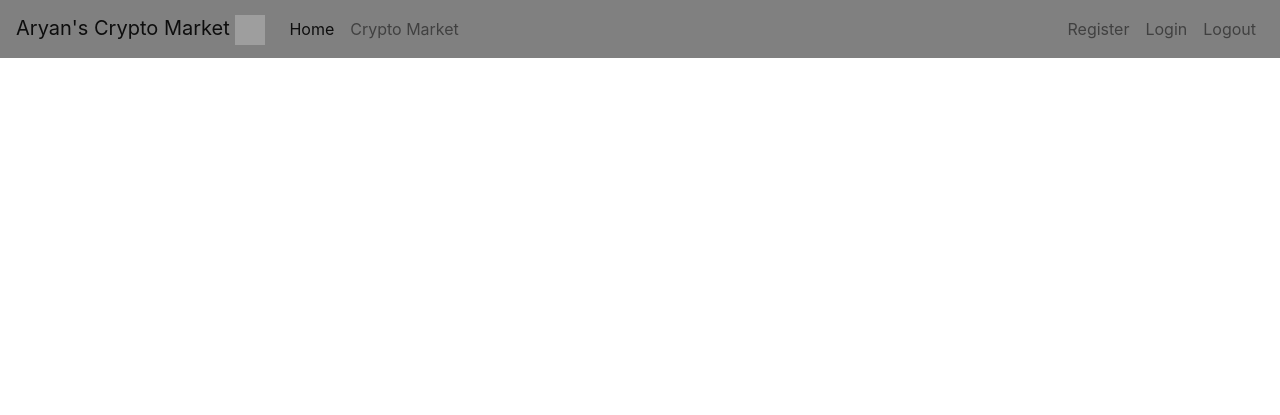
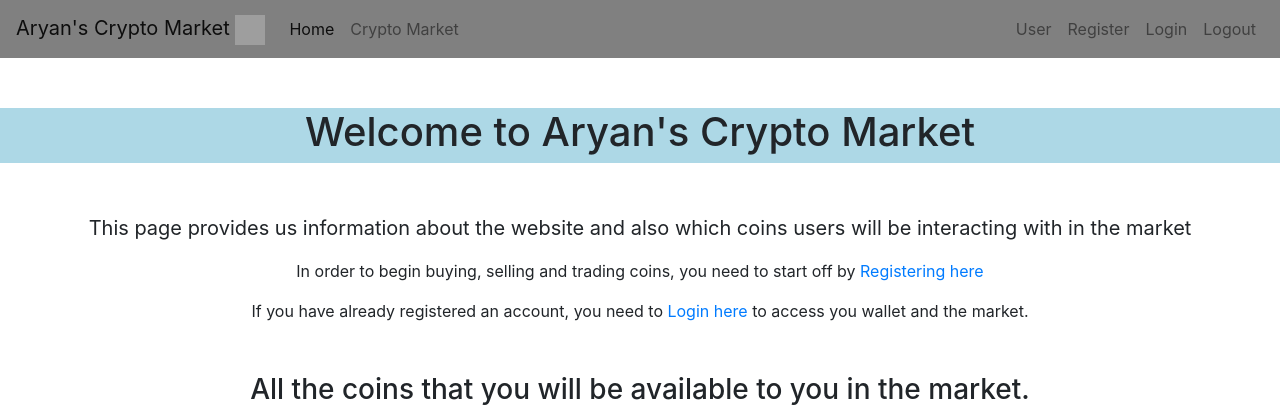
Before and after one commit to Iranpour-Aryan/Crypto-Market, a Flask app: page / in a window 1280 px wide. Shown: the top 415 px of the page. Before the commit the page ends 58 px from the top, so only its background shows below. Run offline with Flask 2, Linux system fonts and the light colour scheme; some libraries are stand-ins or nearby versions; grey boxes are pictures that could not be loaded.

Commit message:
second commit

```diff
--- a/main.py
+++ b/main.py
@@ -1,11 +1,12 @@
 import os
-
 from werkzeug.security import generate_password_hash, check_password_hash
 import certifi
 from flask import Flask, redirect, url_for, render_template, request, session, flash
 from datetime import timedelta
 from pymongo import MongoClient
 from dotenv import load_dotenv
+import yfinance as yf
+
 
 load_dotenv()
 
@@ -18,20 +19,24 @@ app.db = client.crypto_market
 
 @app.route('/')
 def home():
-    return render_template("index.html")
+    return render_template("index.html")    #home page.
 
 @app.route("/register", methods=["POST", "GET"])
 def register():
     if request.method == "POST":
-        existing_user = app.db.users.find_one({'username': request.form["username"]})
+        if(request.form["username"] == "" or request.form["email"] == "" or request.form["password"] == ""):
+            return render_template("register.html", error="You must fill in all three required information")
+        else:
+            existing_user = app.db.users.find_one({'username': request.form["username"]})
+            # we check if there's a username in our database with the same username as the one being submitted in the form.
 
-        if existing_user is None:
-            hashpass = generate_password_hash(request.form["password"])
-            app.db.users.insert_one({"username": request.form["username"], "password": hashpass})
-            return redirect(url_for("user"))
+            if existing_user is None:   #If there doesn't exists that username
+                hashpass = generate_password_hash(request.form["password"]) #Then you generate a hashed password for security for database
+                app.db.users.insert_one({"username": request.form["username"], "password": hashpass, "email": request.form["email"]})   #Then you add the info into our users collection in our database
+                return redirect(url_for("user")) #You get redirected to user page, then redirected to login.
 
-        else:
-            return render_template("register.html", error="Username already exists")
+            else:   #If there exists a user in database with that username in form,
+                return render_template("register.html", error="Username already exists")
 
 
     return render_template("register.html")
@@ -40,31 +45,27 @@ def register():
 
 @app.route("/login", methods=["POST", "GET"])
 def login():
-    if request.method == "POST":
-        print(request.form['username'])
-        user = app.db.users.find_one({'username': request.form['username']})
-        if user is not None:
-            if check_password_hash(user['password'], request.form['password']):
-                session.permanent = True
+    if request.method == "POST":   # If the request method is POST
+        user = app.db.users.find_one({'username': request.form['username']})   # we try and find a user with that same username in our database
+        if user is not None:    #We then check if there exists a user with the form username
+            if check_password_hash(user['password'], request.form['password']): #If there is a user, we check if the passwords are the same
+                session.permanent = True    #Once passwords are the same, we create a session for user and let them know they have logged in
                 session['username'] = request.form['username']
                 flash("You have logged in!")
-                print("bob")
-                return redirect(url_for("user"))
-            else:
-                print("nine")
-                return render_template("login.html", msg="Invalid username or Password. Please Try Again")
-        return "Invalid Username"    # return the user page after logging in
+                return redirect(url_for("user"))    #Direct them to the user page
+            else:   #If password isn't the same as the one stored in database, you retry.
+                return render_template("login.html", msg= flash("Invalid username or Password. Please Try Again"))
+        return render_template("login.html", msg=flash("Invalid Username"))    # return this statement when there is no corresponding username
     else:
-        print("jim")
         if "username" in session:                #if user is logged in
             flash("You are already logged in!")
             return redirect(url_for("user"))    #then you go to user page
-        return render_template("login.html")
+        return render_template("login.html")    #If username isn't in the session after registrating, we want it to log in
 
 
 @app.route("/user")
 def user():
-    if "username" in session:
+    if "username" in session:   #You cannot access the user page until you are successfully logged in
         username = session["username"]
         return render_template("user.html", username=username)
 
@@ -75,10 +76,40 @@ def user():
 @app.route("/logout")
 def logout():
 
-    flash("You have logged out!", "info")
+    flash("You have logged out!", "info")   #logout and then redirects to login page.
 
     session.pop("username", None)       #clears the user data once logged out
     return redirect(url_for("login"))
+
+@app.route("/market")
+def market():
+    BTC_price = yf.download(tickers='BTC-USD', period='10m')
+    ETH_price = yf.download(tickers='ETH-USD', period='10m')
+    ADA_price = yf.download(tickers='ADA-USD', period='10m')
+    XRP_price = yf.download(tickers='XRP-USD', period='10m')
+    DOGE_price = yf.download(tickers='DOGE-USD', period='10m')
+    SOL_price = yf.download(tickers='SOL-USD', period='10m')
+    XLM_price = yf.download(tickers='XLM-USD', period='10m')
+    VET_price = yf.download(tickers='VET-USD', period='10m')
+    EOS_price = yf.download(tickers='EOS-USD', period='10m')
+    THETA_price = yf.download(tickers='THETA-USD', period='10m')
+    TRX_price = yf.download(tickers='TRX-USD', period='10m')
+    MATIC_price = yf.download(tickers='MATIC-USD', period='10m')
+    LTC_price = yf.download(tickers='LTC-USD', period='10m')
+    QNT_price = yf.download(tickers='QNT-USD', period='10m')
+    LINK_price = yf.download(tickers='LINK-USD', period='10m')
+    return render_template('market.html', BTC_price=list(BTC_price['Close'])[0],
+                           ETH_price=list(ETH_price['Close'])[0],
+                           ADA_price=list(ADA_price["Close"])[0], XRP_price=list(XRP_price["Close"])[0],
+                           DOGE_price=list(DOGE_price["Close"])[0],
+                           SOL_price=list(SOL_price["Close"])[0], XLM_price=list(XLM_price["Close"])[0],
+                           VET_price=list(VET_price["Close"])[0],
+                           EOS_price=list(EOS_price["Close"])[0], THETA_price=list(THETA_price["Close"])[0],
+                           TRX_price=list(TRX_price["Close"])[0],
+                           MATIC_price=list(MATIC_price["Close"])[0], LTC_price=list(LTC_price["Close"])[0],
+                           QNT_price=list(QNT_price["Close"])[0],
+                           LINK_price=list(LINK_price["Close"])[0]
+                           )
 
 
 
--- a/static/style.css
+++ b/static/style.css
@@ -1,3 +1,4 @@
+
 .logins{
     text-align: center;
     margin-top: 180px;
@@ -37,3 +38,69 @@
     font-weight: bold;
     margin-top: 30px;
 }
+
+.home_header{
+    text-align: center;
+    font-family: -apple-system, BlinkMacSystemFont,"Segoe UI", Ubuntu, sans-serif;
+    margin-top: 50px;
+
+}
+
+.home_title{
+    text-align: center;
+    font-family: -apple-system, BlinkMacSystemFont,"Segoe UI", Ubuntu, sans-serif;
+    margin-top: 50px;
+}
+
+.home_cont{
+    height: 55px;
+    background-color: #ADD8E6;
+
+}
+
+.market_title{
+    text-align: center;
+    font-family:  -apple-system, BlinkMacSystemFont,"Segoe UI", Ubuntu, sans-serif;
+    margin-top: 50px;
+}
+
+.home_paragraph{
+    font-size: 20px;
+}
+
+
+
+.images{
+    width: 200px;
+    height: 200px;
+    margin-left: 300px;
+    margin-top: 50px;
+
+}
+
+.coin_item{
+    list-style: none;
+
+}
+
+.coin_p{
+    margin-left: 370px;
+    font-size: 20px;
+    font-weight: bold;
+    margin-top: 30px;
+}
+
+.twos{
+    display: flex;
+}
+
+
+.coins_title{
+    margin-top: 50px;
+
+}
+
+.col-8{
+    margin-left: 300px;
+
+}
--- a/templates/base.html
+++ b/templates/base.html
@@ -8,7 +8,7 @@
         <title>{% block title %}{% endblock %}</title>
     </head>
     <body>
-        <nav class="navbar navbar-expand-lg navbar-light" style="background-color: #808080;">
+        <nav class="navbar navbar-expand-lg navbar-light" style="background-color: #808080; position: sticky;">
       <a class="navbar-brand" href="{{url_for('home')}}">Aryan's Crypto Market
         <img src="https://upload.wikimedia.org/wikipedia/commons/thumb/0/05/Ethereum_logo_2014.svg/471px-Ethereum_logo_2014.svg.png" width="30" height="30" alt="">
       </a>
@@ -21,10 +21,13 @@
           <a class="nav-link" href="{{url_for('home')}}">Home <span class="sr-only">(current)</span></a>
         </li>
         <li class="nav-item">
-          <a class="nav-link" href="#">Crypto Market</a>
+          <a class="nav-link" href="{{url_for('market')}}">Crypto Market</a>
         </li>
       </ul>
       <ul class="navbar-nav">
+       <li class="nav-item">
+          <a class="nav-link" href = "{{url_for('user')}}">User</a>
+        </li>
         <li class="nav-item">
           <a class="nav-link" href = "{{url_for('register')}}">Register</a>
         </li>
--- a/templates/index.html
+++ b/templates/index.html
@@ -2,5 +2,82 @@
 {% block title %}Home Page{% endblock %}
 
 {% block content %}
+<style>
+    .navbar{
+    position: sticky;
+    top: 0;
+}
+</style>
+
+<div class="home_cont">
+    <h1 class="home_title">Welcome to Aryan's Crypto Market</h1>
+</div>
+<div class="home_header">
+    <p class="home_paragraph">This page provides us information about the website and also
+        which coins users will be interacting with in the market</p>
+    <p>In order to begin buying, selling and trading coins, you need to start off by<a href="{{url_for('register')}}"> Registering here</a></p>
+    <p>If you have already registered an account, you need to <a href="{{url_for('login')}}">Login here</a> to access you wallet and the market.</p>
+    <h3 class="coins_title">All the coins that you will be available to you in the market.</h3>
+</div>
+
+<div class="coins">
+    <ul class="twos">
+        <li class="coin_item"><img class="images" src="https://media.istockphoto.com/photos/dark-bitcoin-3d-coin-logo-illustration-in-gold-with-shadows-rendering-picture-id899414380?k=20&m=899414380&s=170667a&w=0&h=VrtPjv0Pc4B6V4B_T85pCLgk0RMWybFZbBt9C8cOkCc=">
+        <p class="coin_p">BTC</p>
+        </li>
+        <li class="coin_item"><img class="images" src="https://d33wubrfki0l68.cloudfront.net/e0901e625790ee3b9f79d3b090b1723111182f74/74648/static/4b5288012dc4b32ae7ff21fccac98de1/e1ebd/eth-diamond-black-gray.png">
+        <p class="coin_p">ETH</p>
+        </li>
+    </ul>
+    <ul class="twos">
+        <li class="coin_item"><img class="images" src="https://render.fineartamerica.com/images/rendered/default/print/8/7.5/break/images/artworkimages/medium/3/cardano-crypto-logo-ada-paulo-augusto.jpg">
+        <p class="coin_p">ADA</p>
+        </li>
+        <li class="coin_item"><img class="images" src="https://i.pinimg.com/originals/d1/da/3e/d1da3e364444683013c6a7ac67d67063.png">
+        <p class="coin_p">XRP</p>
+        </li>
+    </ul>
+    <ul class="twos">
+        <li class="coin_item"><img class="images" src="https://encrypted-tbn0.gstatic.com/images?q=tbn:ANd9GcQxspKL93ubzAsLv13ojKUWRUCxOvVK72jLjw&usqp=CAU">
+        <p class="coin_p">Doge Coin</p>
+        </li>
+        <li class="coin_item"><img class="images" src="https://upload.wikimedia.org/wikipedia/en/b/b9/Solana_logo.png">
+        <p class="coin_p">SOL</p>
+        </li>
+    </ul>
+    <ul class="twos">
+        <li class="coin_item"><img class="images" src="https://s2.coinmarketcap.com/static/img/coins/200x200/512.png">
+        <p class="coin_p">XLM</p>
+        </li>
+        <li class="coin_item"><img class="images" src="https://play-lh.googleusercontent.com/uILVZk2OI_uOezv3nihuu-tJftfEOGFev17FCIx3H-2Uef2MefGLOAPiP4fDIBTv-_0=w200">
+        <p class="coin_p">VET</p>
+        </li>
+    </ul>
+    <ul class="twos">
+        <li class="coin_item"><img class="images" src="https://www.pngitem.com/pimgs/m/201-2019623_eos-coin-logo-png-transparent-png.png">
+        <p class="coin_p">EOS</p>
+        </li>
+        <li class="coin_item"><img class="images" src="https://seeklogo.com/images/T/theta-token-logo-642A52B22C-seeklogo.com.png">
+        <p class="coin_p">THETA</p>
+        </li>
+    </ul>
+    <ul class="twos">
+        <li class="coin_item"><img class="images" src="https://www.nicepng.com/png/detail/794-7946086_tron-tron-coin-logo.png">
+        <p class="coin_p">TRX</p>
+        </li>
+        <li class="coin_item"><img class="images" src="https://s2.coinmarketcap.com/static/img/coins/64x64/3890.png">
+        <p class="coin_p">MATIC</p>
+        </li>
+    </ul>
+    <ul class="twos">
+        <li class="coin_item"><img class="images" src="https://p.kindpng.com/picc/s/231-2311654_why-do-we-accept-only-litecoin-and-no.png">
+        <p class="coin_p">LTC</p>
+        </li>
+        <li class="coin_item"><img class="images" src="https://external-preview.redd.it/pjrFcPn69uRWIFtmLyQ3uzBBKsObIotp3-gBKjNu0aU.jpg?auto=webp&s=3a4c48ac0cb64f2b9857da34515309cef0272d6f">
+        <p class="coin_p">QNT</p>
+        </li>
+    </ul>
+</div>
+
 
 {% endblock %}
--- a/templates/login.html
+++ b/templates/login.html
@@ -21,7 +21,7 @@
         <p>Password:</p>
         <p><input type="password" name="password"></p>
         <p><input type="submit" value="submit"></p>
-        <p>Don't have an account?<a href="{{url_for('register')}}">Register here</a></p>
+        <p>Don't have an account? <a href="{{url_for('register')}}">Register here</a></p>
     </div>
 
 
```
Also changed, not shown: templates/market.html (added, +86 -0 lines).
